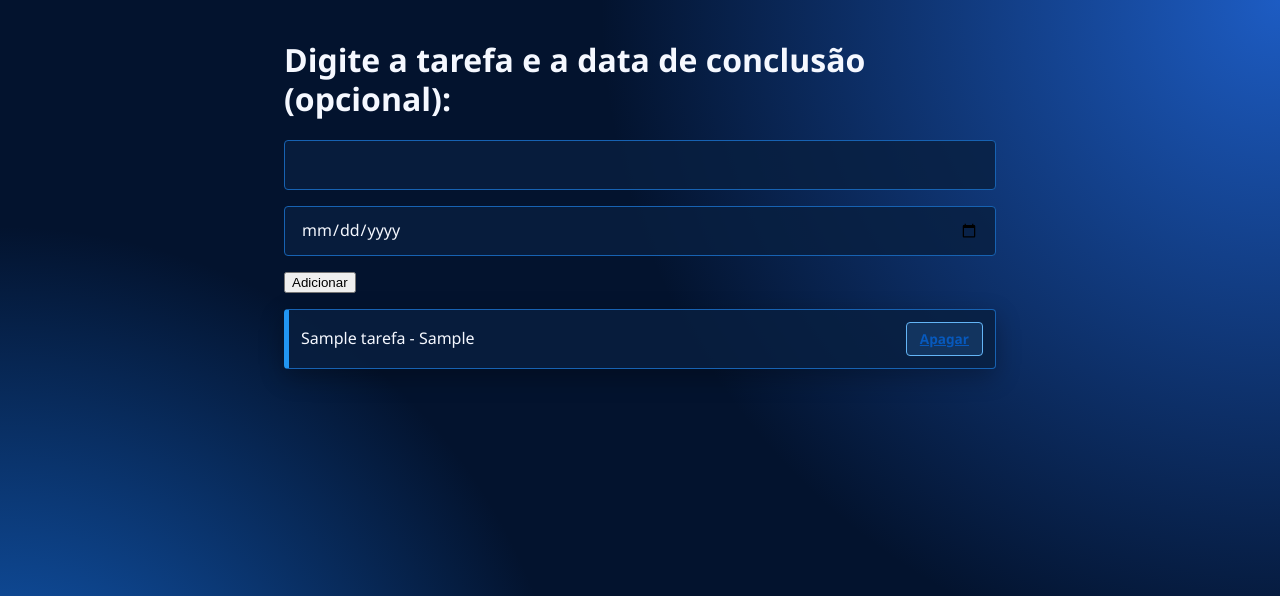
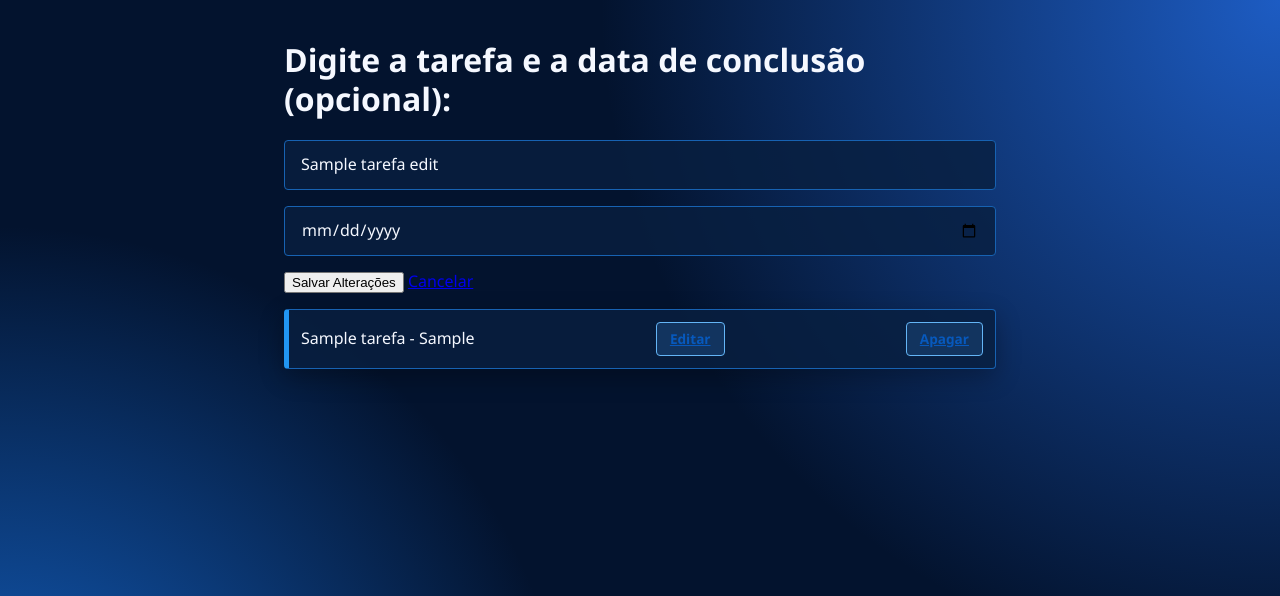
Before and after one commit to ElderSilva09/tarefas_mvc_Flask, a Flask app: template src/tarefas/templates/base.html in a window 1280 px wide. Shown: the top 596 px of the page. Run offline with Flask 3, Linux system fonts and the light colour scheme; the template is opened without the code that fills it: most values are stand-ins (such as "Sample title", 1, 10 or a date in 2020).

Commit message:
feat: começo da atividade editar

```diff
--- a/src/tarefas/app.py
+++ b/src/tarefas/app.py
@@ -45,5 +45,34 @@ def apagar_id_especificado(id):
     Tarefa.apagarTarefa(id)
     return redirect(url_for('home'))
 
+@app.route('/edit/<int:id>', methods=['GET', 'POST'])
+def edit(id):
+    if request.method == 'POST':
+        titulo_form = request.form['tituloTarefa']
+        data_conclusao_form = request.form['dataConclusao']
+        data_corrigida = data_conclusao_form or None
+
+        Tarefa.atualizarTarefa(
+            id_tarefa=id,
+            titulo=titulo_form,
+            data_conclusao=data_corrigida
+        )
+
+        return redirect(url_for('home'))
+
+    tarefas = Tarefa.listarTarefas()
+    # Busca usando .id_tarefa (compatível com o seu HTML)
+    tarefa_selecionada = next((t for t in tarefas if t.id_tarefa == id), None)
+
+    return render_template(
+        'base.html',
+        titulo_da_pagina='Editar Tarefa',
+        tarefas_da_pagina=tarefas,
+        tarefa_edit=tarefa_selecionada
+    )
+
+
+
+
 if __name__ == '__main__':
     app.run()
--- a/src/tarefas/templates/base.html
+++ b/src/tarefas/templates/base.html
@@ -10,17 +10,27 @@
     <h1>Digite a tarefa e a data de conclusão (opcional): </h1>
 
     <form method="POST"> <!--seleciona o método HTTP -->
-        <input type="text" id="tituloTarefa" name="tituloTarefa">
-        <input type="date" id="dataConclusao" name="dataConclusao">
-        <button type="submit">Adicionar</button>
+        <input type="text" id="tituloTarefa" name="tituloTarefa"
+               value="{{ tarefa_edit.titulo_tarefa if tarefa_edit else '' }}" required>
+
+        <input type="date" id="dataConclusao" name="dataConclusao"
+               value="{{ tarefa_edit.data_conclusao if tarefa_edit and tarefa_edit.data_conclusao else '' }}">
+
+        <button type="submit">
+            {{ 'Salvar Alterações' if tarefa_edit else 'Adicionar' }}
+        </button>
+
+        {% if tarefa_edit %}
+            <a href="{{ url_for('home') }}">Cancelar</a>
+        {% endif %}
     </form>
-    <!-- <output id="listaTarefas">Nenhum tarefa cadastrada</output> -->
 
     <ul id="listaTarefas">
         {% for tarefa in tarefas_da_pagina %}
             <li>
-                {{ tarefa.titulo_tarefa }} - {{  tarefa.data_conclusao  }}
-                <a href="{{ url_for('apagar_id_especificado', id=tarefa.id_tarefa) }}">Apagar</a> <!-- crie um link para a rota de apagar este ID -->
+                {{ tarefa.titulo_tarefa }} - {{ tarefa.data_conclusao }}
+                <a href="{{ url_for('edit', id=tarefa.id_tarefa) }}">Editar</a>
+                <a href="{{ url_for('apagar_id_especificado', id=tarefa.id_tarefa) }}">Apagar</a>
             </li>
         {% endfor %}
     </ul>
```
Also changed, not shown: src/tarefas/models/tarefa.py (+12 -0 lines).
